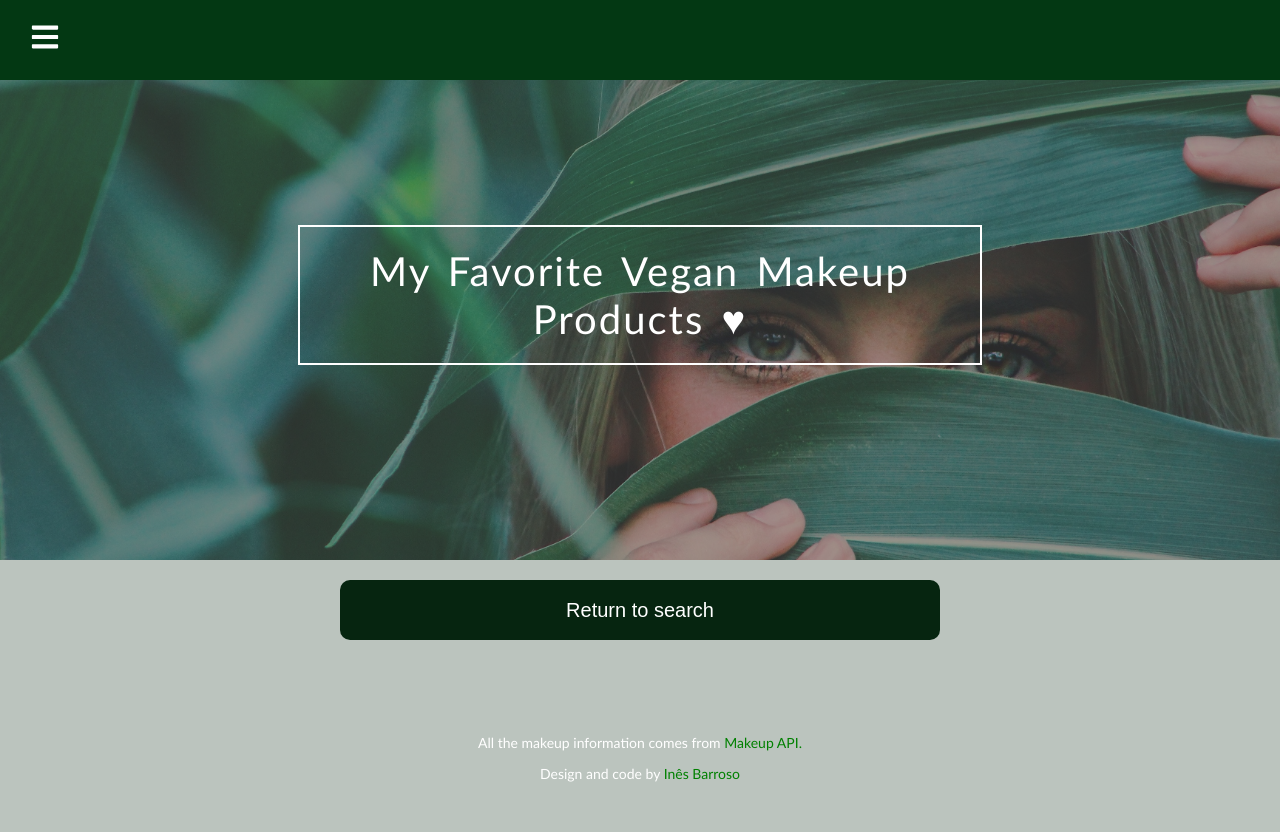
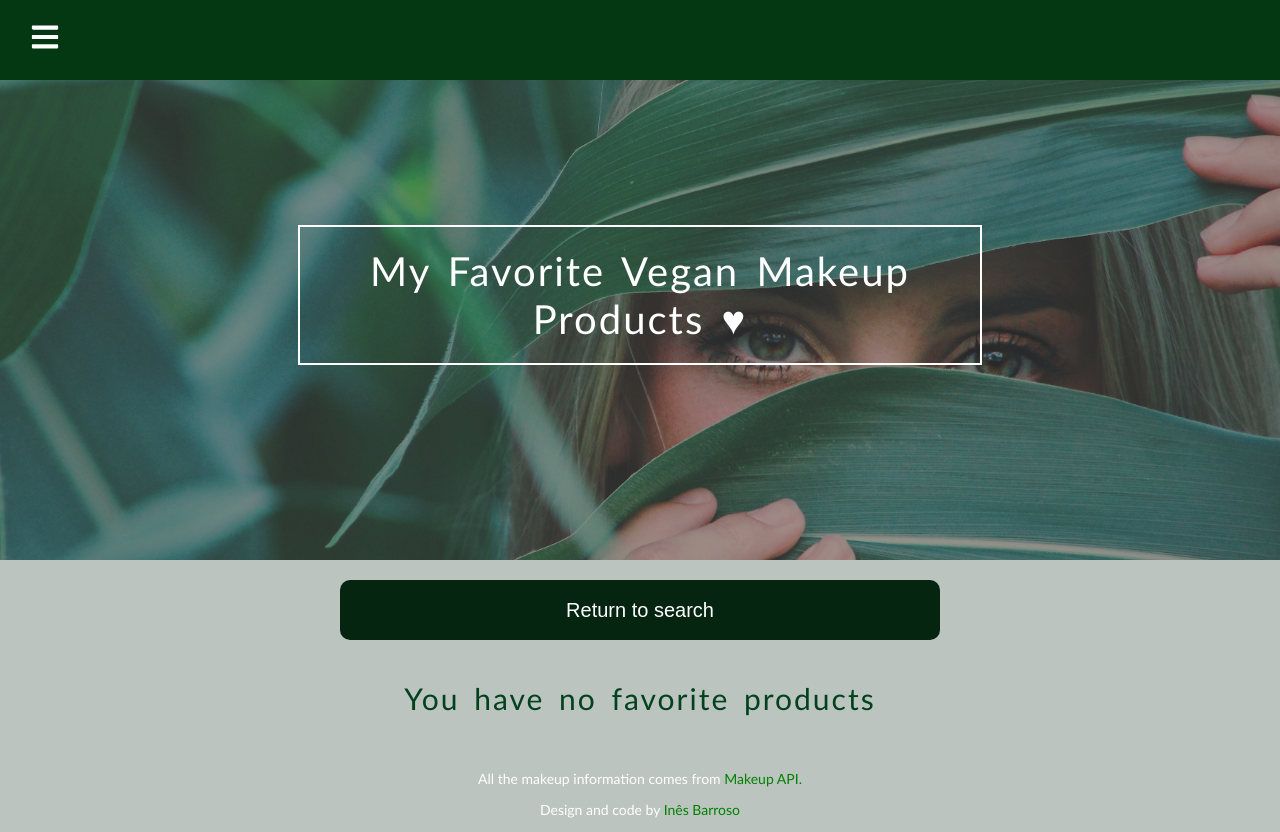
Before and after one commit to iaabo/makeupvegan, a React (Create React App) app: page /favorites in a window 1280 px wide. Before the commit the page ends 800 px from the top, so only its background shows below. Built offline with nearby package versions, Linux system fonts and the light colour scheme.

Commit message:
add a message when you don't have any favourite products selected

```diff
--- a/src/components/Favorites/Favorites.js
+++ b/src/components/Favorites/Favorites.js
@@ -32,10 +32,18 @@ class Favorites extends React.Component {
             Return to search
           </Link>
         </button>
-        <div className="container">
-          {favouriteProducts.map((product) => (
-            <Products {...product} />
-          ))}
+        <div>
+          {favouriteProducts.length > 0 ? (
+            <div className="container">
+              {favouriteProducts.map((product) => (
+                <Products {...product} />
+              ))}
+            </div>
+          ) : (
+            <div>
+              <h1 className="header-message-no-favorites">You have no favorite products</h1>
+            </div>
+          )}
         </div>
         <Footer />
       </div>
--- a/src/components/Products/ProductDetails.js
+++ b/src/components/Products/ProductDetails.js
@@ -6,6 +6,7 @@ import NavBar from "../NavBar/NavBar";
 import "./ProductDetails.css";
 import { FavouritesContext } from "../../contexts/FavouritesContext";
 import Footer from "../Footer/Footer";
+import { AiFillRightSquare } from "react-icons/ai";
 
 class ProductDetails extends React.Component {
   static contextType = FavouritesContext;
@@ -47,6 +48,7 @@ class ProductDetails extends React.Component {
   render() {
     /*  console.log(Number(this.props.match.params.id)); */
     const { handleFavouriteProducts, favouriteProducts } = this.context;
+
 
     return (
       <div>
--- a/src/components/Products/ProductList.css
+++ b/src/components/Products/ProductList.css
@@ -196,6 +196,18 @@
   outline: none;
 }
 
+.header-message-no-favorites {
+  display: flex;
+  text-align: center;
+  justify-content: center;
+  color: #02411e;
+  font-size: 30px;
+  padding: 20px 20px 20px 20px;
+  letter-spacing: 2px;
+  word-spacing: 5px;
+  font-weight: 500;
+}
+
 @media only screen and (max-width: 700px) {
   .header-message {
     display: none;
```
Also changed, not shown: 1 other file (tests, documents, lock files or other folders).
